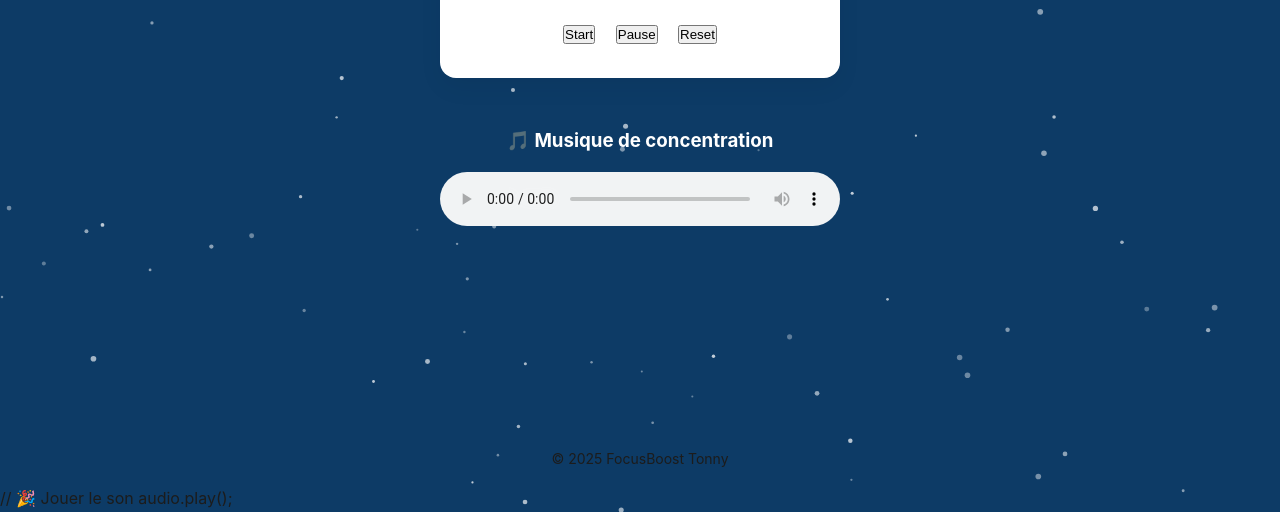
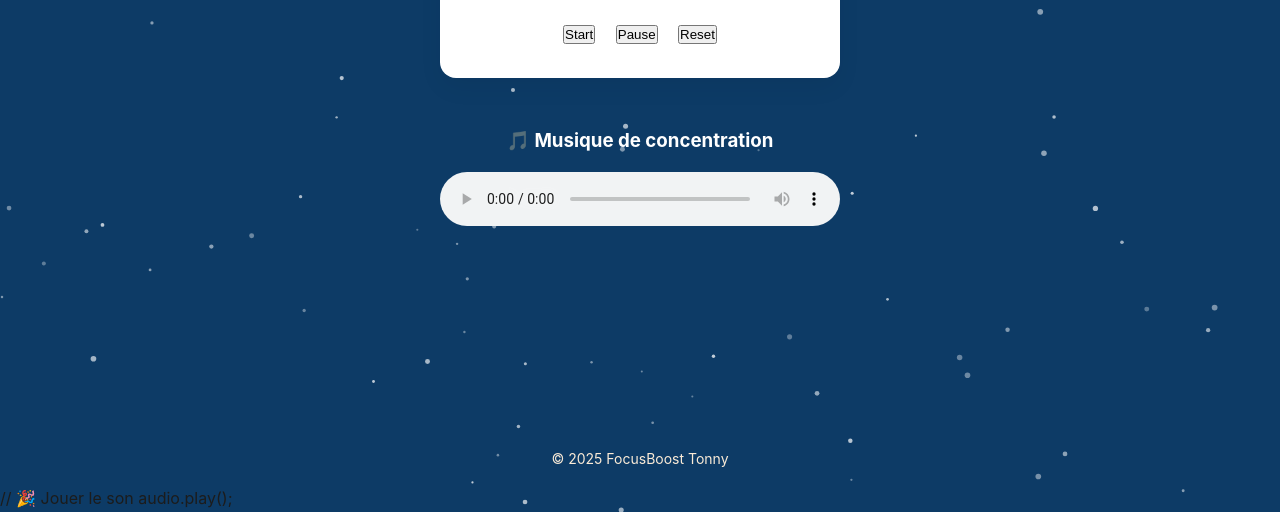
Before and after one commit to Tonny654/Identit-visuelle-maquettes, a plain HTML site: page PG/Timer/index.html in a window 1280 px wide. Shown: the part 288-800 px from the top of the page. Drawn offline with Linux system fonts and the light colour scheme.

Commit message:
color footer

```diff
--- a/PG/Timer/index.html
+++ b/PG/Timer/index.html
@@ -43,7 +43,7 @@
 
   </main>
 <script src="script.js"></script>
-  <footer style="text-align:center; padding:1rem; font-size:.875rem;">© 2025 FocusBoost Tonny</footer>
+  <footer style="text-align:center; padding:1rem; font-size:.875rem; color: antiquewhite;">© 2025 FocusBoost Tonny</footer>
 
   <script>
  <script>
```
